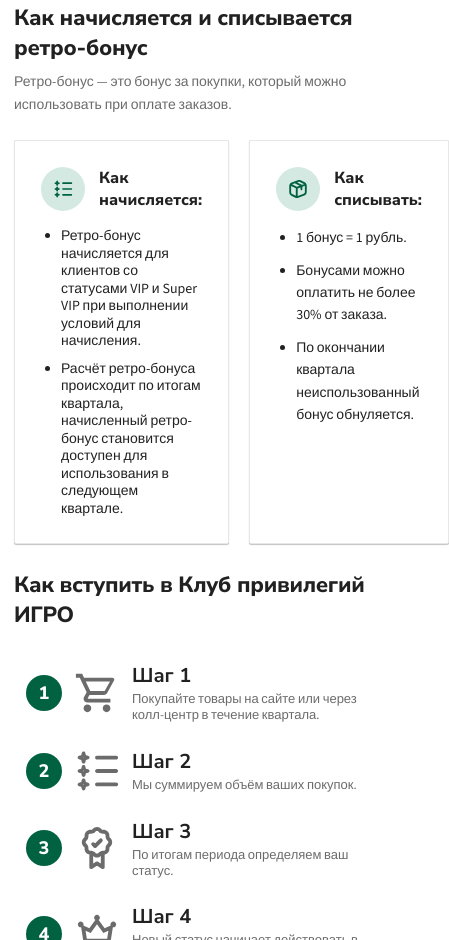
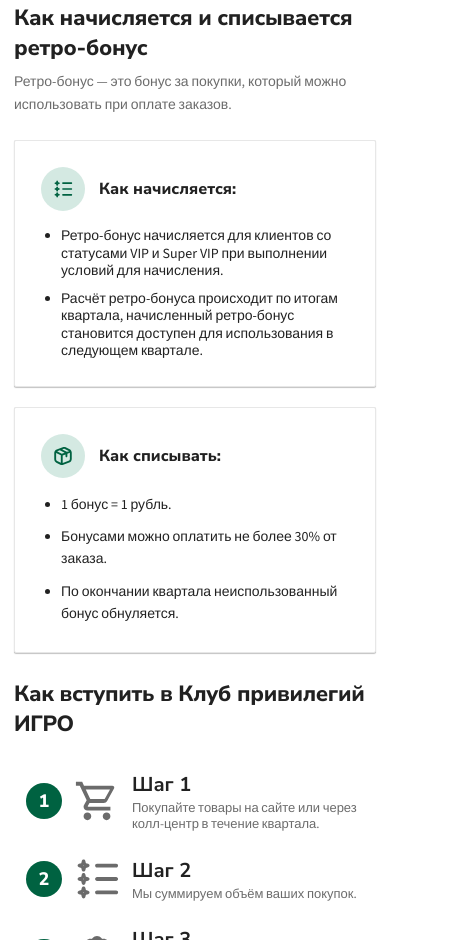
Before and after one commit to 108pixels-creator/igrobeauty-loyality-program-test-v1, a plain HTML site: page index.html in a window 390 px wide. Shown: the part 5299-6239 px from the top of the page, 449 px wide, since content can reach past the window. Drawn offline with nearby package versions, Linux system fonts and the light colour scheme.

Commit message:
Add files via upload

```diff
--- a/styles.css
+++ b/styles.css
@@ -179,6 +179,7 @@ a { -webkit-tap-highlight-color: transparent; }
   .igro-footnote { flex-direction: column !important; gap: 8px !important; }
   .igro-s2-grid { grid-template-columns: 1fr !important; padding-left: 0 !important; }
   .igro-s2-note { padding-left: 0 !important; }
+  .igro-retro-grid { grid-template-columns: 1fr !important; }
   .igro-s3-intro { grid-template-columns: 1fr !important; }
   .igro-status-cards { grid-template-columns: 1fr !important; }
   .igro-liga-card { flex-direction: row !important; align-items: center !important; text-align: left !important; gap: 18px !important; }
```
